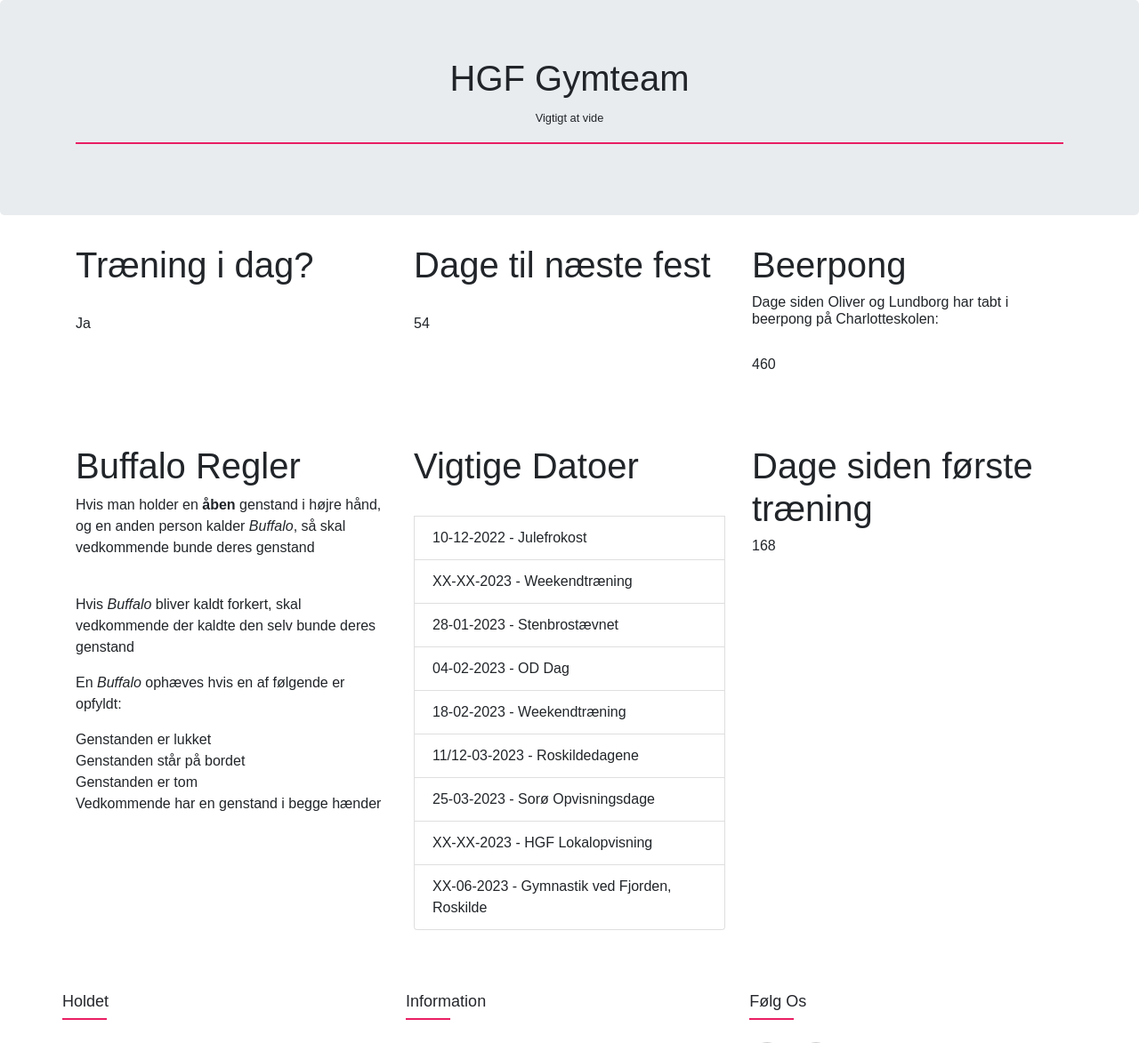
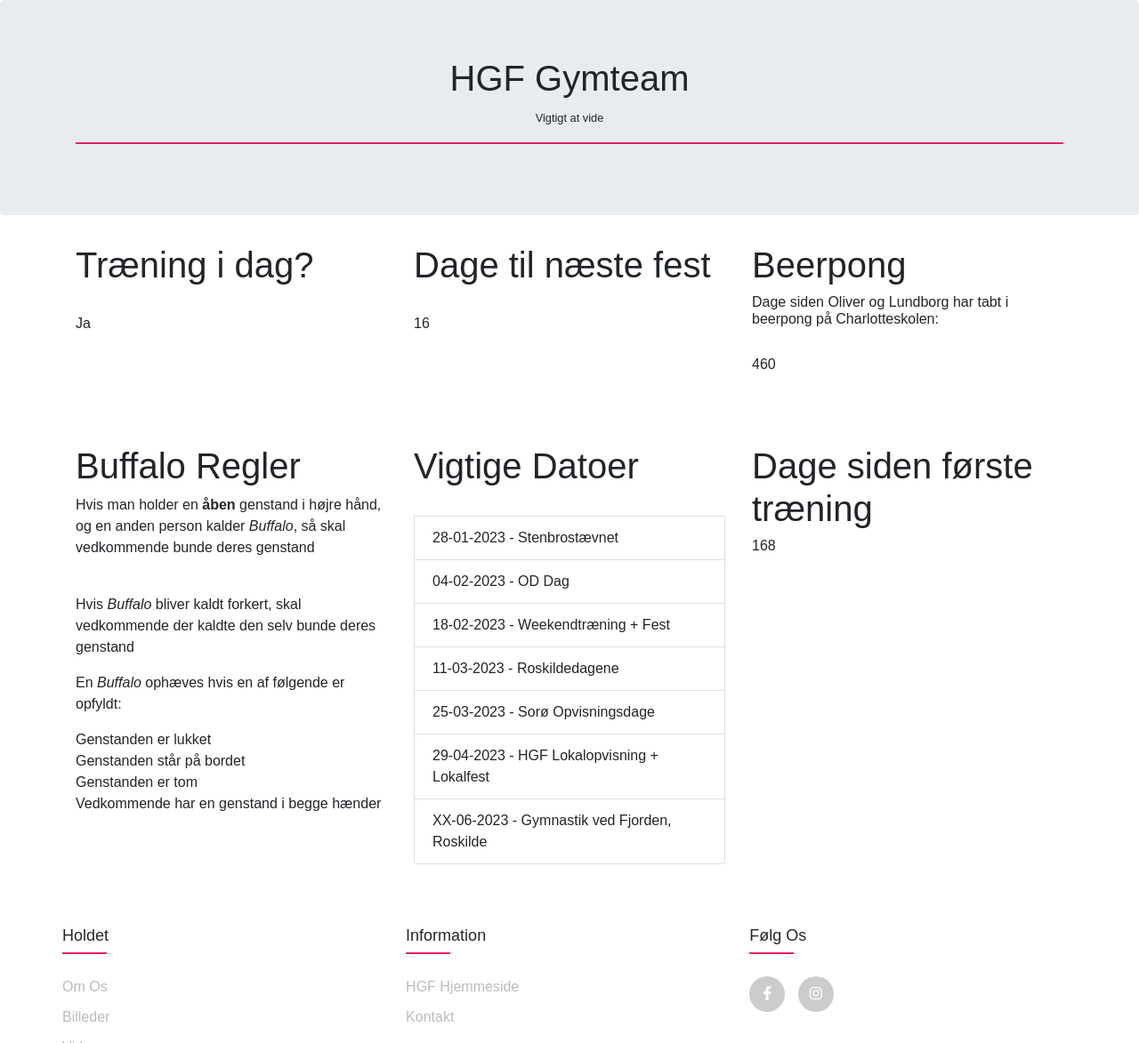
Before and after one commit to SmoIIy/gt_website, a plain HTML site: page index.html in a window 1280 px wide. Shown: the top 1173 px of the page at 89% size. Drawn offline with nearby package versions, Linux system fonts and the light colour scheme.

Commit message:
Add files via upload

```diff
--- a/index.html
+++ b/index.html
@@ -79,15 +79,14 @@
                         <!--     <li class="list-group-item">18-08-2022 - Første prøvetræning</li>
                                 <li class="list-group-item">01-09-2022 - Første rigtige træning</li>
                                 <li class="list-group-item">24-09-2022 - Introfest</li>
-                                <li class="list-group-item">29-10-2022 - Introweekend</li> -->
-                                <li class="list-group-item">10-12-2022 - Julefrokost</li>
-                                <li class="list-group-item">XX-XX-2023 - Weekendtræning</li>
+                                <li class="list-group-item">29-10-2022 - Introweekend</li>
+                                <li class="list-group-item">10-12-2022 - Julefrokost</li> -->
                                 <li class="list-group-item">28-01-2023 - Stenbrostævnet</li>
                                 <li class="list-group-item">04-02-2023 - OD Dag</li>
-                                <li class="list-group-item">18-02-2023 - Weekendtræning</li>
-                                <li class="list-group-item">11/12-03-2023 - Roskildedagene</li>
+                                <li class="list-group-item">18-02-2023 - Weekendtræning + Fest</li>
+                                <li class="list-group-item">11-03-2023 - Roskildedagene</li>
                                 <li class="list-group-item">25-03-2023 - Sorø Opvisningsdage</li>
-                                <li class="list-group-item">XX-XX-2023 - HGF Lokalopvisning</li>
+                                <li class="list-group-item">29-04-2023 - HGF Lokalopvisning + Lokalfest</li>
                                 <li class="list-group-item">XX-06-2023 - Gymnastik ved Fjorden, Roskilde</li>
                             </ul>
                     </div>
--- a/script.js
+++ b/script.js
@@ -46,7 +46,7 @@ function tidtiltraening() {
     document.getElementById("dagetil").innerHTML = output
 }
 //------------------------Check tid til første fest -----------------------------------------------
-const nextParty = new Date('10 December 2022 19:30');
+const nextParty = new Date('18 February 2023 19:30');
 let nextPartyPrim = nextParty[Symbol.toPrimitive]('number');
 
 
```
